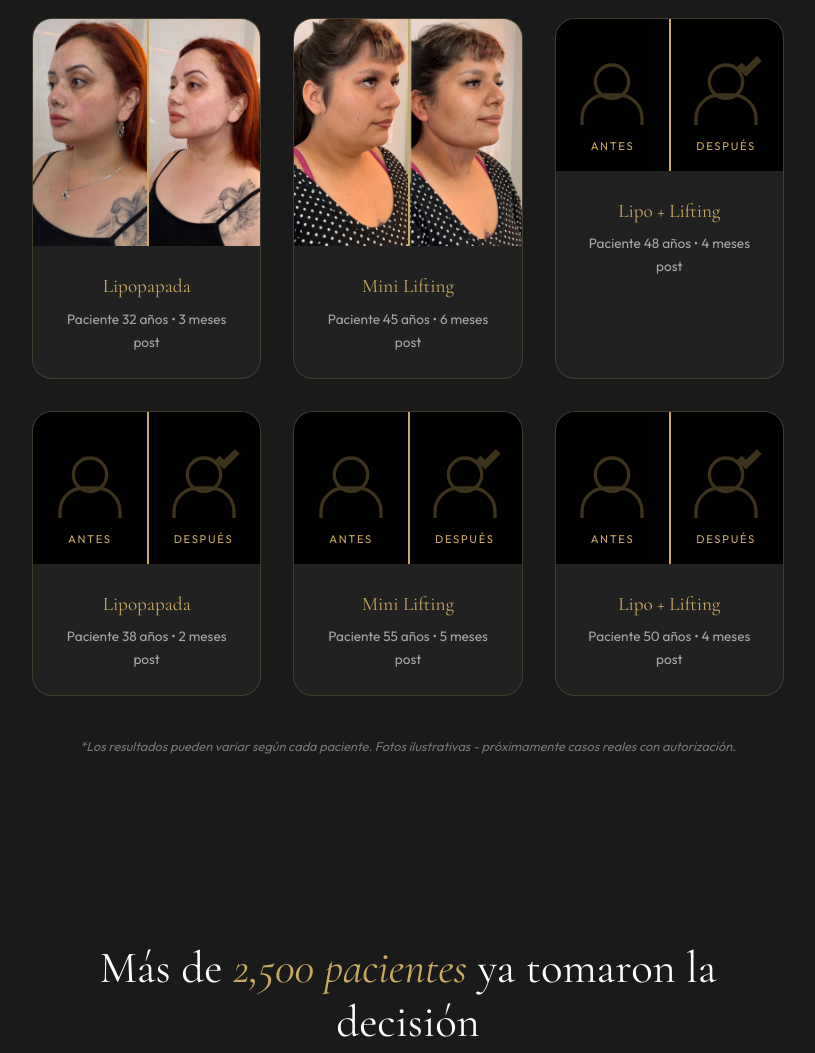
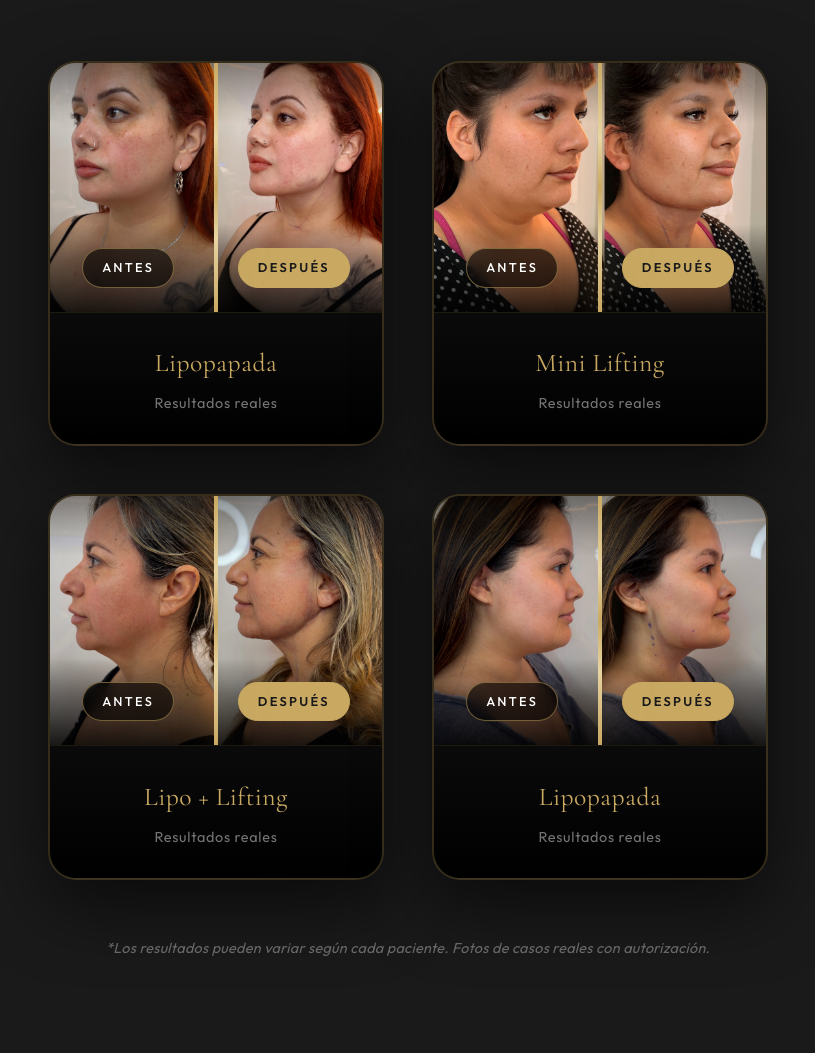
Before and after one commit to GiraffosCom/dra-nikkita-website, a website: page public/funnel.html in a window 1280 px wide. Shown: the part 5004-6057 px from the top of the page, without its empty margins (232-1047 px from the left). Drawn offline with nearby package versions, Linux system fonts and the light colour scheme.

Commit message:
Improve before/after section with 4 real images
- Updated grid to show only 4 before/after cards with real photos
- Enhanced CSS with larger cards, better shadows and hover effects
- Added golden divider line between before/after halves
- Improved labels with backdrop blur and transitions
- Made section more premium with refined typography and spacing

Co-Authored-By: Claude Opus 4.5 <noreply@anthropic.com>

```diff
--- a/public/funnel.html
+++ b/public/funnel.html
@@ -480,44 +480,69 @@
         .before-after {
             background: var(--color-soft-black);
             color: var(--color-white);
+            padding: 6rem 0;
         }
 
         .before-after h2 {
             text-align: center;
             color: var(--color-white);
             margin-bottom: 1rem;
+            font-size: clamp(2.2rem, 5vw, 3.2rem);
         }
 
         .before-after-subtitle {
             text-align: center;
             color: var(--color-gold);
-            font-size: 1.1rem;
-            margin-bottom: 3rem;
+            font-size: 1.2rem;
+            margin-bottom: 4rem;
+            letter-spacing: 0.05em;
         }
 
         .before-after-grid {
             display: grid;
-            grid-template-columns: repeat(3, 1fr);
-            gap: 2rem;
+            grid-template-columns: repeat(2, 1fr);
+            gap: 3rem;
+            max-width: 1100px;
+            margin: 0 auto;
+            padding: 0 1rem;
         }
 
         .before-after-card {
-            background: rgba(255, 255, 255, 0.03);
-            border: 1px solid rgba(201, 169, 98, 0.2);
-            border-radius: 20px;
+            background: linear-gradient(145deg, #0d0d0d 0%, #000000 100%);
+            border: 2px solid rgba(201, 169, 98, 0.25);
+            border-radius: 28px;
             overflow: hidden;
-            transition: all 0.3s var(--transition-smooth);
+            transition: all 0.5s var(--transition-smooth);
+            box-shadow:
+                0 25px 70px rgba(0, 0, 0, 0.6),
+                0 0 0 1px rgba(201, 169, 98, 0.1) inset;
         }
 
         .before-after-card:hover {
             border-color: var(--color-gold);
-            transform: translateY(-5px);
+            transform: translateY(-12px) scale(1.02);
+            box-shadow:
+                0 40px 100px rgba(0, 0, 0, 0.7),
+                0 0 60px rgba(201, 169, 98, 0.15),
+                0 0 0 1px rgba(201, 169, 98, 0.3) inset;
         }
 
         .before-after-images {
-            display: grid;
-            grid-template-columns: 1fr 1fr;
             position: relative;
+            overflow: hidden;
+            aspect-ratio: 4/3;
+        }
+
+        .before-after-images::before {
+            content: '';
+            position: absolute;
+            top: 0;
+            left: 0;
+            right: 0;
+            height: 60px;
+            background: linear-gradient(180deg, rgba(0,0,0,0.4) 0%, transparent 100%);
+            z-index: 5;
+            pointer-events: none;
         }
 
         .before-after-images::after {
@@ -525,96 +550,120 @@
             position: absolute;
             top: 0;
             left: 50%;
-            width: 2px;
+            transform: translateX(-50%);
+            width: 4px;
             height: 100%;
-            background: var(--color-gold);
-        }
-
-        .ba-image {
-            aspect-ratio: 3/4;
-            display: flex;
-            flex-direction: column;
-            align-items: center;
-            justify-content: center;
-            position: relative;
-            background: #000000;
-            background-size: cover;
-            background-position: center;
-        }
-
-        .ba-image svg {
-            width: 80px;
-            height: 80px;
-            stroke: var(--color-gold);
-            opacity: 0.3;
-        }
-
-        /* Cards con imagen real - una sola imagen dividida */
-        .before-after-card.has-image .before-after-images {
-            grid-template-columns: 1fr;
-        }
-
-        .before-after-card.has-image .before-after-images::after {
-            left: 50%;
+            background: linear-gradient(180deg,
+                var(--color-gold) 0%,
+                var(--color-gold-light) 30%,
+                var(--color-gold) 50%,
+                var(--color-gold-light) 70%,
+                var(--color-gold) 100%
+            );
+            box-shadow:
+                0 0 30px rgba(201, 169, 98, 0.6),
+                0 0 60px rgba(201, 169, 98, 0.3);
+            z-index: 10;
         }
 
         .ba-real-image {
             width: 100%;
-            aspect-ratio: 1/1;
+            height: 100%;
             object-fit: cover;
+            display: block;
+            transition: transform 0.6s var(--transition-smooth), filter 0.4s ease;
+            filter: contrast(1.02) saturate(1.05);
+        }
+
+        .before-after-card:hover .ba-real-image {
+            transform: scale(1.05);
+            filter: contrast(1.05) saturate(1.1);
+        }
+
+        .ba-labels {
+            position: absolute;
+            bottom: 0;
+            left: 0;
+            right: 0;
+            display: flex;
+            justify-content: space-between;
+            padding: 1.5rem 2rem;
+            background: linear-gradient(0deg, rgba(0,0,0,0.85) 0%, rgba(0,0,0,0.4) 60%, transparent 100%);
+            z-index: 5;
         }
 
         .ba-label {
-            position: absolute;
-            bottom: 10px;
-            left: 50%;
-            transform: translateX(-50%);
-            font-size: 0.7rem;
-            letter-spacing: 0.15em;
+            font-size: 0.8rem;
+            letter-spacing: 0.18em;
             text-transform: uppercase;
-            color: var(--color-gold);
-            background: rgba(0,0,0,0.5);
-            padding: 0.3rem 0.8rem;
-            border-radius: 20px;
+            color: var(--color-white);
+            background: rgba(0, 0, 0, 0.6);
+            border: 1px solid rgba(201, 169, 98, 0.5);
+            padding: 0.5rem 1.2rem;
+            border-radius: 25px;
+            font-weight: 500;
+            backdrop-filter: blur(8px);
+            transition: all 0.3s ease;
+        }
+
+        .ba-label.after-label {
+            background: var(--color-gold);
+            border-color: var(--color-gold);
+            color: var(--color-soft-black);
+            font-weight: 600;
+        }
+
+        .before-after-card:hover .ba-label {
+            transform: translateY(-3px);
         }
 
         .before-after-info {
-            padding: 1.5rem;
-            text-align: center;
+            padding: 1.8rem 2rem;
+            text-align: center;
+            background: linear-gradient(180deg, #0a0a0a 0%, #000000 100%);
+            border-top: 1px solid rgba(201, 169, 98, 0.15);
         }
 
         .before-after-treatment {
             font-family: var(--font-display);
-            font-size: 1.2rem;
-            color: var(--color-gold);
-            margin-bottom: 0.3rem;
+            font-size: 1.6rem;
+            color: var(--color-gold);
+            margin-bottom: 0.4rem;
+            letter-spacing: 0.02em;
         }
 
         .before-after-detail {
-            font-size: 0.85rem;
-            color: rgba(255,255,255,0.6);
+            font-size: 0.9rem;
+            color: rgba(255,255,255,0.45);
             margin-bottom: 0;
+            letter-spacing: 0.05em;
         }
 
         .before-after-disclaimer {
             text-align: center;
-            font-size: 0.8rem;
-            color: rgba(255,255,255,0.4);
-            margin-top: 2.5rem;
+            font-size: 0.9rem;
+            color: rgba(255,255,255,0.35);
+            margin-top: 3.5rem;
             font-style: italic;
+            letter-spacing: 0.02em;
         }
 
         @media (max-width: 900px) {
             .before-after-grid {
-                grid-template-columns: 1fr 1fr;
-            }
-        }
-
-        @media (max-width: 600px) {
+                gap: 2rem;
+                max-width: 800px;
+            }
+        }
+
+        @media (max-width: 768px) {
             .before-after-grid {
                 grid-template-columns: 1fr;
-                max-width: 350px;
-                margin: 0 auto;
+                max-width: 500px;
+                gap: 2.5rem;
+            }
+
+            .before-after-images {
+                aspect-ratio: 3/2;
             }
         }
 
@@ -1285,131 +1334,69 @@
             <p class="before-after-subtitle">Transformaciones que hablan por sí solas</p>
 
             <div class="before-after-grid">
-                <!-- Card 1 - Imagen real -->
-                <div class="before-after-card has-image">
+                <!-- Card 1 -->
+                <div class="before-after-card">
                     <div class="before-after-images">
-                        <img src="antes-despues-1.JPG" alt="Antes y después lipopapada" class="ba-real-image">
+                        <img src="antes-despues-1.JPG" alt="Antes y después - Caso 1" class="ba-real-image">
+                        <div class="ba-labels">
+                            <span class="ba-label">Antes</span>
+                            <span class="ba-label after-label">Después</span>
+                        </div>
                     </div>
                     <div class="before-after-info">
                         <div class="before-after-treatment">Lipopapada</div>
-                        <p class="before-after-detail">Paciente 32 años • 3 meses post</p>
-                    </div>
-                </div>
-
-                <!-- Card 2 - Imagen real -->
-                <div class="before-after-card has-image">
+                        <p class="before-after-detail">Resultados reales</p>
+                    </div>
+                </div>
+
+                <!-- Card 2 -->
+                <div class="before-after-card">
                     <div class="before-after-images">
-                        <img src="antes-despues-2.JPG" alt="Antes y después mini lifting" class="ba-real-image">
+                        <img src="antes-despues-2.JPG" alt="Antes y después - Caso 2" class="ba-real-image">
+                        <div class="ba-labels">
+                            <span class="ba-label">Antes</span>
+                            <span class="ba-label after-label">Después</span>
+                        </div>
                     </div>
                     <div class="before-after-info">
                         <div class="before-after-treatment">Mini Lifting</div>
-                        <p class="before-after-detail">Paciente 45 años • 6 meses post</p>
+                        <p class="before-after-detail">Resultados reales</p>
                     </div>
                 </div>
 
                 <!-- Card 3 -->
                 <div class="before-after-card">
                     <div class="before-after-images">
-                        <div class="ba-image before">
-                            <svg viewBox="0 0 24 24" fill="none" stroke="currentColor" stroke-width="1">
-                                <circle cx="12" cy="8" r="5"/>
-                                <path d="M3 21v-2a7 7 0 0 1 7-7h4a7 7 0 0 1 7 7v2"/>
-                            </svg>
+                        <img src="antes-despues-3.JPG" alt="Antes y después - Caso 3" class="ba-real-image">
+                        <div class="ba-labels">
                             <span class="ba-label">Antes</span>
-                        </div>
-                        <div class="ba-image after">
-                            <svg viewBox="0 0 24 24" fill="none" stroke="currentColor" stroke-width="1">
-                                <circle cx="12" cy="8" r="5"/>
-                                <path d="M3 21v-2a7 7 0 0 1 7-7h4a7 7 0 0 1 7 7v2"/>
-                                <path d="M16 3l2 2 4-4" stroke-width="2"/>
-                            </svg>
-                            <span class="ba-label">Después</span>
+                            <span class="ba-label after-label">Después</span>
                         </div>
                     </div>
                     <div class="before-after-info">
                         <div class="before-after-treatment">Lipo + Lifting</div>
-                        <p class="before-after-detail">Paciente 48 años • 4 meses post</p>
+                        <p class="before-after-detail">Resultados reales</p>
                     </div>
                 </div>
 
                 <!-- Card 4 -->
                 <div class="before-after-card">
                     <div class="before-after-images">
-                        <div class="ba-image before">
-                            <svg viewBox="0 0 24 24" fill="none" stroke="currentColor" stroke-width="1">
-                                <circle cx="12" cy="8" r="5"/>
-                                <path d="M3 21v-2a7 7 0 0 1 7-7h4a7 7 0 0 1 7 7v2"/>
-                            </svg>
+                        <img src="antes-despues-4.JPG" alt="Antes y después - Caso 4" class="ba-real-image">
+                        <div class="ba-labels">
                             <span class="ba-label">Antes</span>
-                        </div>
-                        <div class="ba-image after">
-                            <svg viewBox="0 0 24 24" fill="none" stroke="currentColor" stroke-width="1">
-                                <circle cx="12" cy="8" r="5"/>
-                                <path d="M3 21v-2a7 7 0 0 1 7-7h4a7 7 0 0 1 7 7v2"/>
-                                <path d="M16 3l2 2 4-4" stroke-width="2"/>
-                            </svg>
-                            <span class="ba-label">Después</span>
+                            <span class="ba-label after-label">Después</span>
                         </div>
                     </div>
                     <div class="before-after-info">
                         <div class="before-after-treatment">Lipopapada</div>
-                        <p class="before-after-detail">Paciente 38 años • 2 meses post</p>
-                    </div>
-                </div>
-
-                <!-- Card 5 -->
-                <div class="before-after-card">
-                    <div class="before-after-images">
-                        <div class="ba-image before">
-                            <svg viewBox="0 0 24 24" fill="none" stroke="currentColor" stroke-width="1">
-                                <circle cx="12" cy="8" r="5"/>
-                                <path d="M3 21v-2a7 7 0 0 1 7-7h4a7 7 0 0 1 7 7v2"/>
-                            </svg>
-                            <span class="ba-label">Antes</span>
-                        </div>
-                        <div class="ba-image after">
-                            <svg viewBox="0 0 24 24" fill="none" stroke="currentColor" stroke-width="1">
-                                <circle cx="12" cy="8" r="5"/>
-                                <path d="M3 21v-2a7 7 0 0 1 7-7h4a7 7 0 0 1 7 7v2"/>
-                                <path d="M16 3l2 2 4-4" stroke-width="2"/>
-                            </svg>
-                            <span class="ba-label">Después</span>
-                        </div>
-                    </div>
-                    <div class="before-after-info">
-                        <div class="before-after-treatment">Mini Lifting</div>
-                        <p class="before-after-detail">Paciente 55 años • 5 meses post</p>
-                    </div>
-                </div>
-
-                <!-- Card 6 -->
-                <div class="before-after-card">
-                    <div class="before-after-images">
-                        <div class="ba-image before">
-                            <svg viewBox="0 0 24 24" fill="none" stroke="currentColor" stroke-width="1">
-                                <circle cx="12" cy="8" r="5"/>
-                                <path d="M3 21v-2a7 7 0 0 1 7-7h4a7 7 0 0 1 7 7v2"/>
-                            </svg>
-                            <span class="ba-label">Antes</span>
-                        </div>
-                        <div class="ba-image after">
-                            <svg viewBox="0 0 24 24" fill="none" stroke="currentColor" stroke-width="1">
-                                <circle cx="12" cy="8" r="5"/>
-                                <path d="M3 21v-2a7 7 0 0 1 7-7h4a7 7 0 0 1 7 7v2"/>
-                                <path d="M16 3l2 2 4-4" stroke-width="2"/>
-                            </svg>
-                            <span class="ba-label">Después</span>
-                        </div>
-                    </div>
-                    <div class="before-after-info">
-                        <div class="before-after-treatment">Lipo + Lifting</div>
-                        <p class="before-after-detail">Paciente 50 años • 4 meses post</p>
+                        <p class="before-after-detail">Resultados reales</p>
                     </div>
                 </div>
             </div>
 
             <p class="before-after-disclaimer">
-                *Los resultados pueden variar según cada paciente. Fotos ilustrativas - próximamente casos reales con autorización.
+                *Los resultados pueden variar según cada paciente. Fotos de casos reales con autorización.
             </p>
         </div>
     </section>
```
Also changed, not shown: public/antes-despues-3.JPG (added), public/antes-despues-4.JPG (added).
